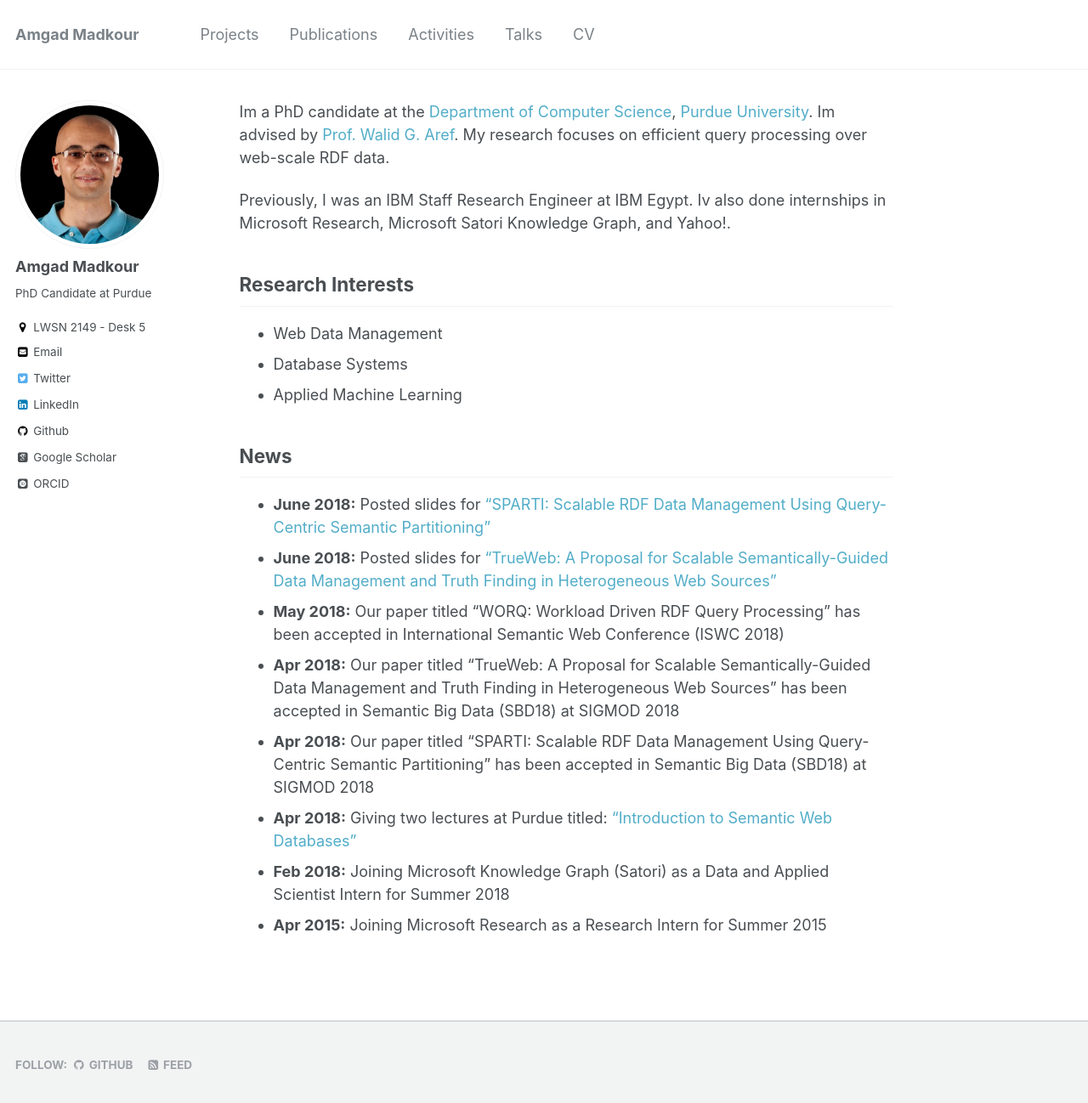
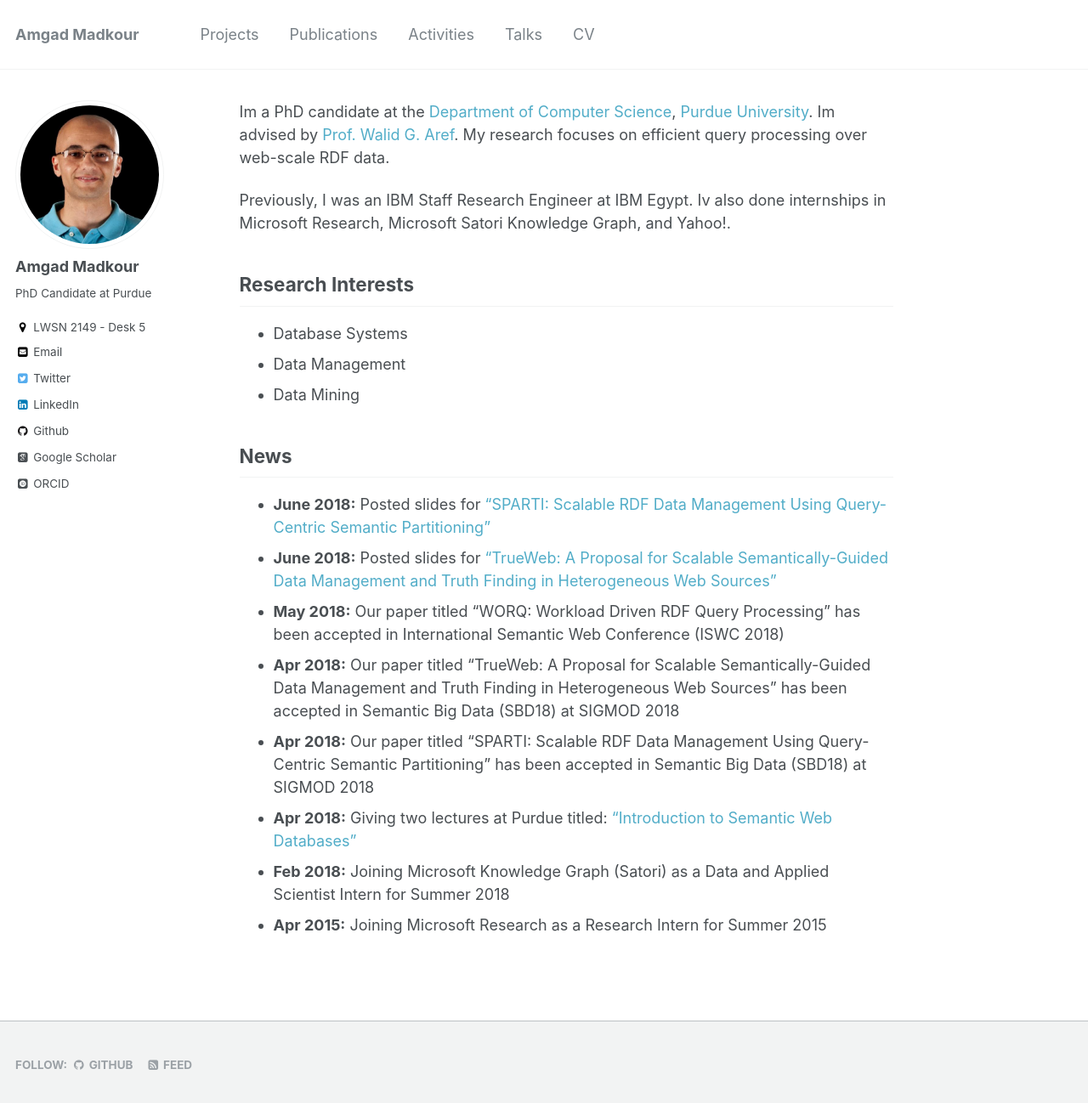
Before and after one commit to amgadmadkour/amgadmadkour.github.io, a Jekyll site: the page built from _pages/about.md, in a window 1280 px wide and 1311 px high. Shown: the top 1298 px of the window at 85% size. Built offline with Jekyll 4.4.1, drawn with Linux system fonts in a browser that asks for light colours; some web fonts are replaced.

Commit message:
Update research

```diff
--- a/_pages/about.md
+++ b/_pages/about.md
@@ -13,9 +13,9 @@ Previously, I was an IBM Staff Research Engineer at IBM Egypt. Iv also done inte
 
 ## Research Interests
 
-* Web Data Management
 * Database Systems
-* Applied Machine Learning
+* Data Management
+* Data Mining
 
 ## News
 * **June 2018:** Posted slides for ["SPARTI: Scalable RDF Data Management Using Query-Centric Semantic Partitioning"](/files/presentations/SPARTI-SBD2018.pdf)
```
